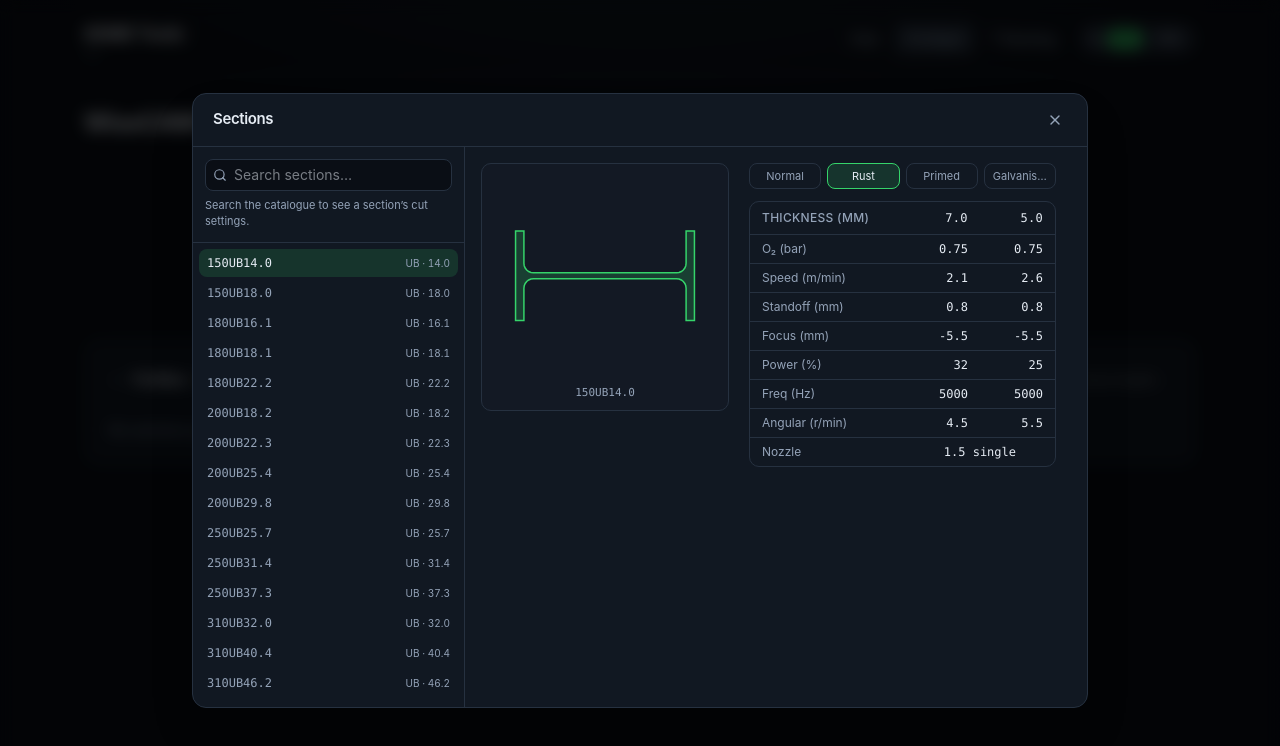
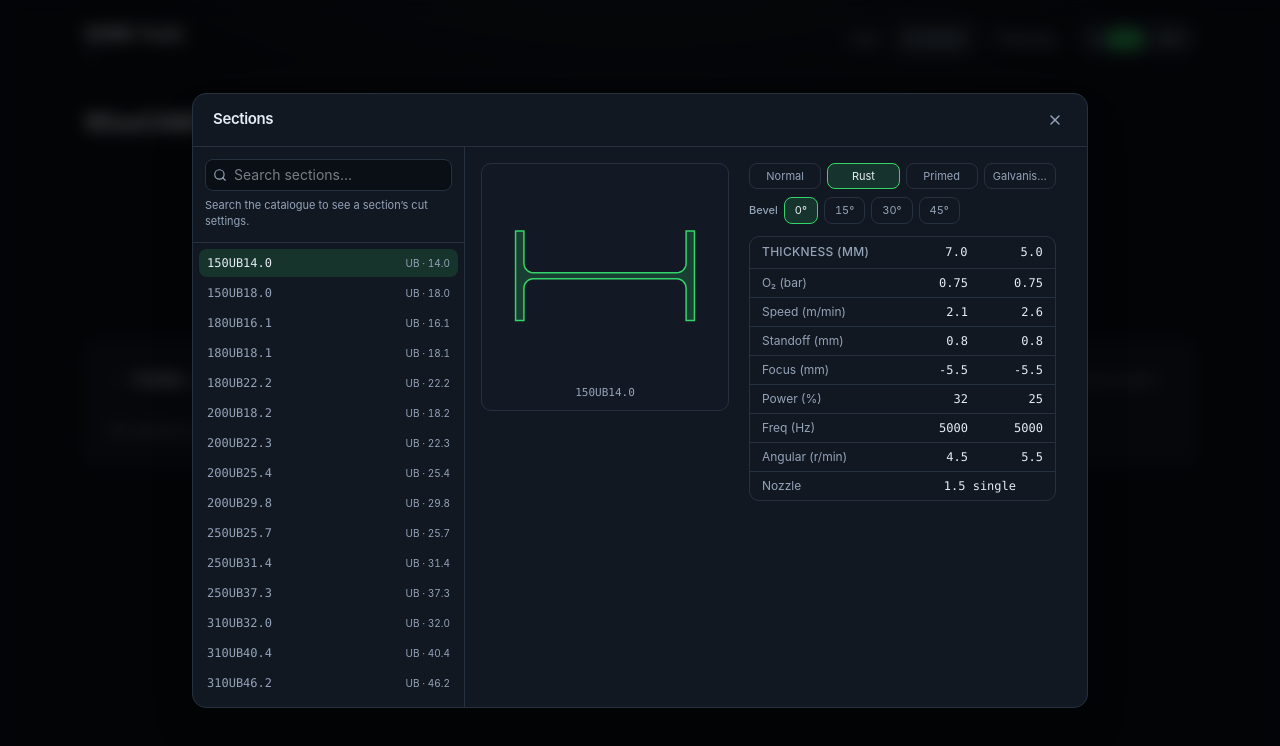
Before and after one commit to MengLinMaker/8sme-tools, a React (Vite) app: page /preflight in a window 1280 px wide. Both pictures are taken after a click on the button "Section list". Shown: the top 746 px of the page. Built offline with nearby package versions, Linux system fonts and the light colour scheme.

Commit message:
feat(preflight): add bevel presets to section cut settings

```diff
--- a/src/features/preflight/ProfileSettingsDialog.tsx
+++ b/src/features/preflight/ProfileSettingsDialog.tsx
@@ -20,7 +20,13 @@ import {
   TableHeader,
   TableRow,
 } from '@/components/ui/table'
-import { type CutSuggestion, type SurfaceCondition, suggestCut } from '@/lib/machine/cutParams'
+import {
+  BEVEL_PRESETS_DEG,
+  bevelThicknessMm,
+  type CutSuggestion,
+  type SurfaceCondition,
+  suggestCut,
+} from '@/lib/machine/cutParams'
 import { MACHINE } from '@/lib/machine/profile'
 import { profileFamily } from '@/lib/sections/canonical'
 import { CATALOGUE_SECTIONS } from '@/lib/sections/catalogue'
@@ -461,6 +467,7 @@ export function CutSettings({
   const defaultSurface: SurfaceCondition = kind === 'hollow' ? 'primed' : 'rust'
   const [surface, setSurface] = useState<SurfaceCondition>(defaultSurface)
   useEffect(() => setSurface(defaultSurface), [defaultSurface])
+  const [bevelDeg, setBevelDeg] = useState(0)
   const thicknesses = useMemo(() => sectionThicknesses(profile, dims), [profile, dims])
   const section = useMemo(() => partSectionForCode(profile, dims), [profile, dims])
   const rotationRadiusMm = useMemo(() => {
@@ -470,24 +477,36 @@ export function CutSettings({
     const span = Math.max(Math.max(...xs) - Math.min(...xs), Math.max(...ys) - Math.min(...ys))
     return span / 2
   }, [section])
+  // A bevel cuts a longer path through the plate, so the recipe follows the effective thickness.
+  const cutThicknesses = useMemo(
+    () =>
+      thicknesses.map((thickness) => ({
+        ...thickness,
+        cutMm: bevelThicknessMm(thickness.mm, bevelDeg),
+      })),
+    [thicknesses, bevelDeg],
+  )
   const governingThicknessMm =
-    thicknesses.length > 0 ? Math.max(...thicknesses.map((thickness) => thickness.mm)) : undefined
+    cutThicknesses.length > 0
+      ? Math.max(...cutThicknesses.map((thickness) => thickness.cutMm))
+      : undefined
   const suggestions = useMemo(
     () =>
-      thicknesses.map((thickness) => ({
+      cutThicknesses.map((thickness) => ({
         thickness,
-        cut: suggestCut(thickness.mm, surface, MACHINE, {
+        cut: suggestCut(thickness.cutMm, surface, MACHINE, {
           kind,
           rotationRadiusMm,
           governingThicknessMm,
         }),
       })),
-    [thicknesses, surface, kind, rotationRadiusMm, governingThicknessMm],
+    [cutThicknesses, surface, kind, rotationRadiusMm, governingThicknessMm],
   )
   const labelWidth = compact ? 'w-28' : 'w-40'
   const cell = compact ? 'px-2 py-1' : 'px-3 py-1.5'
   return (
     <div className={cn('flex flex-col gap-3', compact && '@container')}>
+      <div className="flex flex-col gap-2">
         <fieldset
           className={cn(
             'm-0 grid gap-1.5 border-0 p-0',
@@ -511,6 +530,29 @@ export function CutSettings({
             </button>
           ))}
         </fieldset>
+        <div className="flex flex-wrap items-center gap-1.5">
+          <span className="text-[11px] font-medium text-muted-foreground">
+            {t('preflight.profileSettings.bevel')}
+          </span>
+          {BEVEL_PRESETS_DEG.map((angle) => (
+            <button
+              key={angle}
+              type="button"
+              onClick={() => setBevelDeg(angle)}
+              aria-pressed={bevelDeg === angle}
+              title={t('preflight.profileSettings.bevelOption', { angle })}
+              className={cn(
+                'rounded-md border px-2.5 py-1 text-center text-[11px] tabular-nums transition-colors',
+                bevelDeg === angle
+                  ? 'border-primary bg-primary/15 text-foreground'
+                  : 'border-border text-muted-foreground hover:bg-accent hover:text-accent-foreground',
+              )}
+            >
+              {angle}°
+            </button>
+          ))}
+        </div>
+      </div>
 
       {thicknesses.length === 0 ? (
         <p className="text-sm text-muted-foreground">
@@ -527,9 +569,22 @@ export function CutSettings({
                 {suggestions.map(({ thickness }) => (
                   <TableHead
                     key={`${thickness.role}-${thickness.mm}`}
+                    title={
+                      bevelDeg > 0
+                        ? t('preflight.profileSettings.bevelEffective', {
+                            angle: bevelDeg,
+                            base: thickness.mm.toFixed(1),
+                          })
+                        : undefined
+                    }
                     className="h-8 w-20 text-right font-mono text-xs text-foreground"
                   >
-                    {thickness.mm.toFixed(1)}
+                    {thickness.cutMm.toFixed(1)}
+                    {bevelDeg > 0 && (
+                      <span className="block text-[10px] font-normal text-muted-foreground">
+                        ({thickness.mm.toFixed(1)})
+                      </span>
+                    )}
                   </TableHead>
                 ))}
               </TableRow>
--- a/src/i18n/resources.ts
+++ b/src/i18n/resources.ts
@@ -215,6 +215,9 @@ export const en = {
       },
       noThickness: 'No thickness could be read from this profile.',
       noSection: 'No cross-section available.',
+      bevel: 'Bevel',
+      bevelOption: '{{angle}}° bevel cut',
+      bevelEffective: '{{angle}}° bevel: effective cut thickness (from {{base}} mm).',
       sectionAlt: '{{profile}} cross-section',
       thickness: 'Thickness (mm)',
       power: 'Power (%)',
@@ -805,6 +808,9 @@ export const zh = {
       },
       noThickness: '无法从该型材读取厚度。',
       noSection: '无截面数据。',
+      bevel: '坡口',
+      bevelOption: '{{angle}}° 坡口切割',
+      bevelEffective: '{{angle}}° 坡口：有效切割厚度（原 {{base}} mm）。',
       sectionAlt: '{{profile}} 截面',
       thickness: '厚度 (mm)',
       power: '功率 (%)',
--- a/src/lib/machine/cutParams.ts
+++ b/src/lib/machine/cutParams.ts
@@ -17,6 +17,21 @@ import { MACHINE, type MachineProfile } from './profile'
 
 /** Surface condition of the incoming stock. */
 export type SurfaceCondition = 'normal' | 'rust' | 'primed' | 'galvanised'
+
+/** Weld-prep bevel presets (degrees off square), including the default square cut. */
+export const BEVEL_PRESETS_DEG = [0, 15, 30, 45] as const
+
+/**
+ * Thickness the beam actually traverses on a bevel cut: `t / cos θ`.
+ *
+ * A 0° cut is the square wall; a 45° bevel cuts a ≈1.41× longer path, so speed, focus and power
+ * follow the effective thickness rather than the nominal plate.
+ */
+export function bevelThicknessMm(thicknessMm: number, bevelDeg: number): number {
+  if (!(thicknessMm > 0) || !Number.isFinite(bevelDeg)) return thicknessMm
+  const angle = Math.min(Math.abs(bevelDeg), 89)
+  return thicknessMm / Math.cos((angle * Math.PI) / 180)
+}
 
 /** Where a row sits in the source data. */
 export interface CutSource {
```
Also changed, not shown: 1 other file (tests, documents, lock files or other folders). Lines whose indentation alone changed are shown as unchanged.
